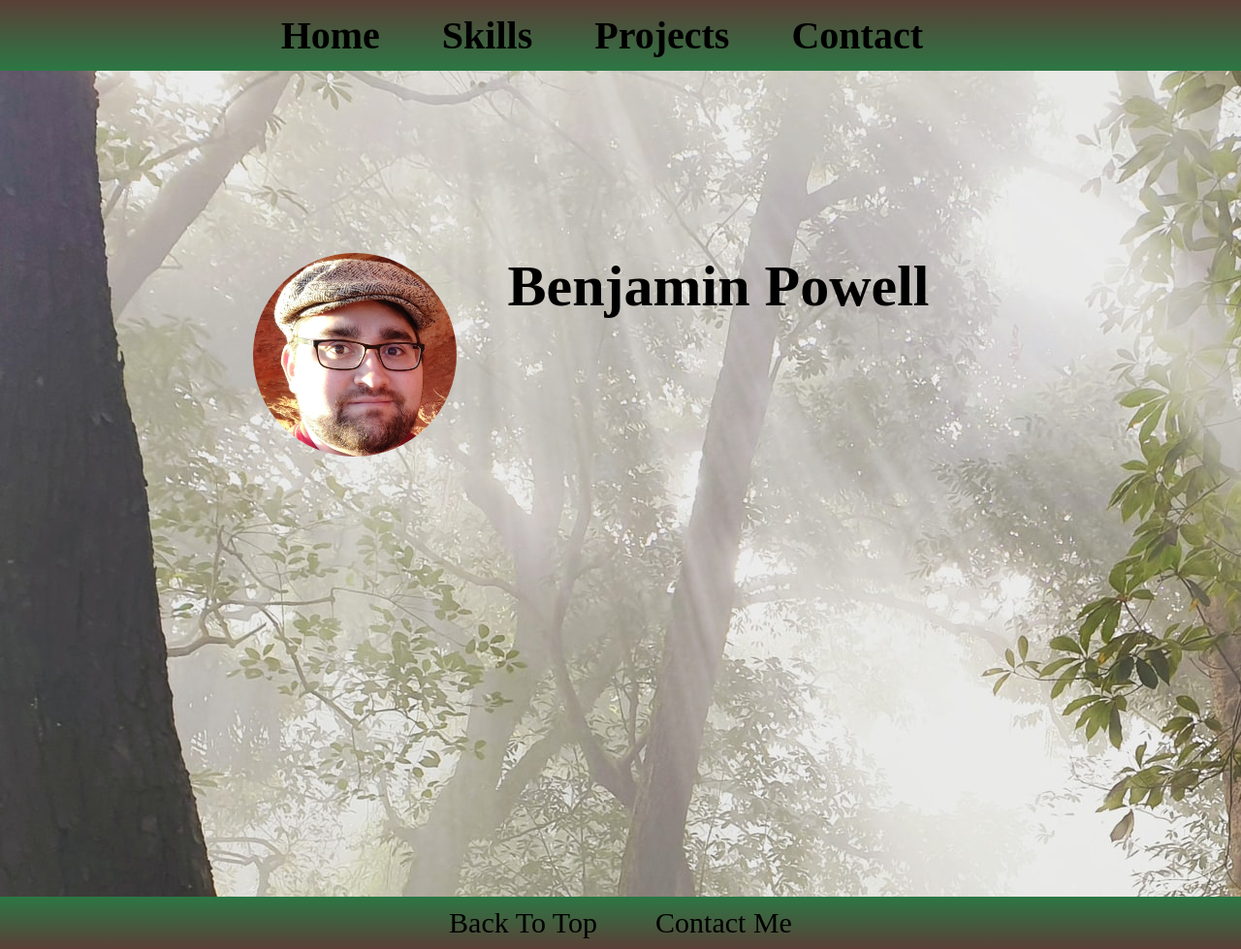
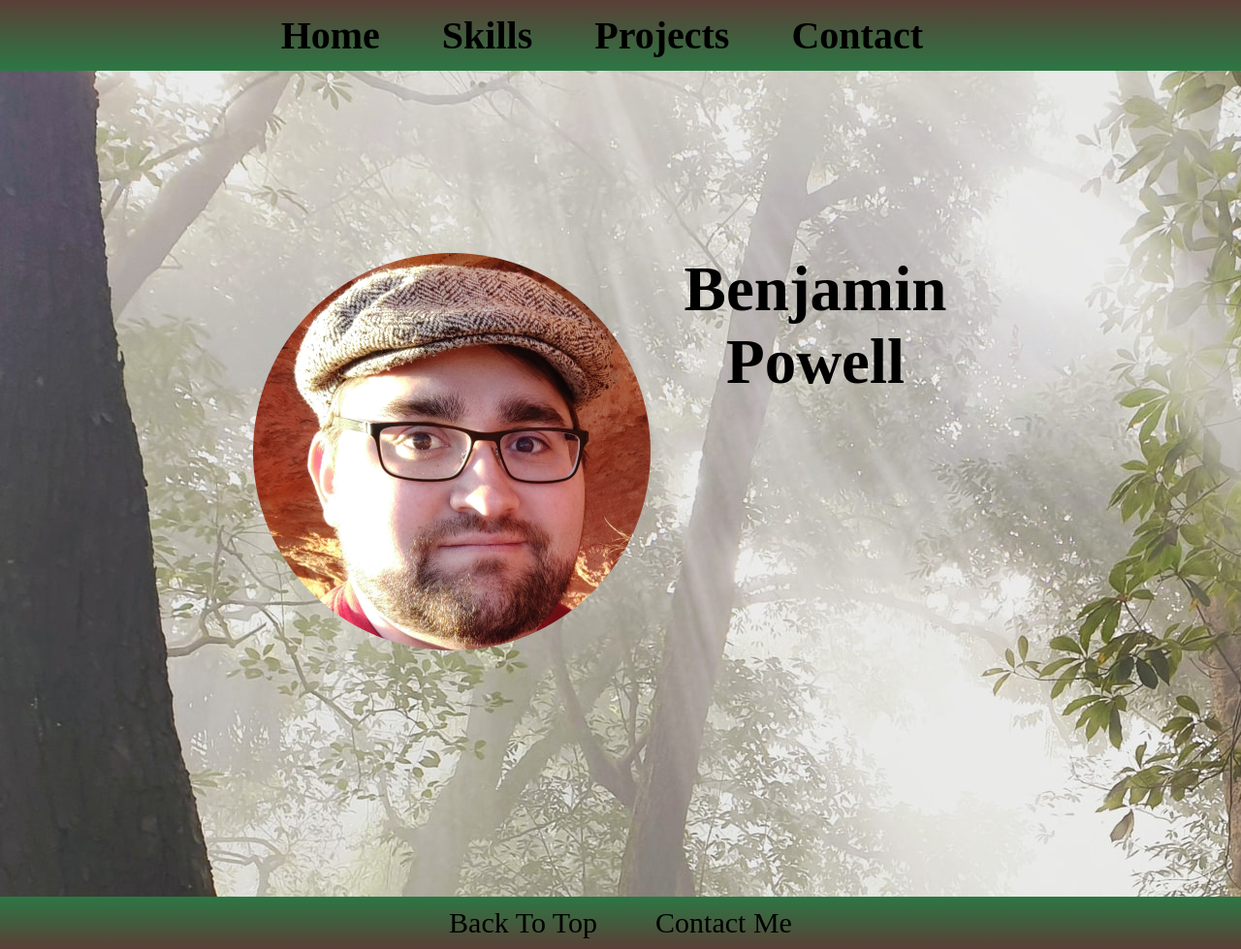
Before and after one commit to Bpowel23/protfolio, a plain HTML site: page index.html in a window 1280 px wide. Shown: the whole page at 97% size. Drawn offline with Linux system fonts and the light colour scheme.

Commit message:
Update style.css

```diff
--- a/stylesheet/style.css
+++ b/stylesheet/style.css
@@ -68,12 +68,12 @@ a:focus {
     float: left;
     border-radius: 50%;
     padding: 5px;
-    width: 200px;
-    height: 200px;
+    width: 400px;
+    height: 400px;
 
 }
 h1 {
-    font-size: 60px;
+    font-size: 65px;
 }
 
 .brief {
```
